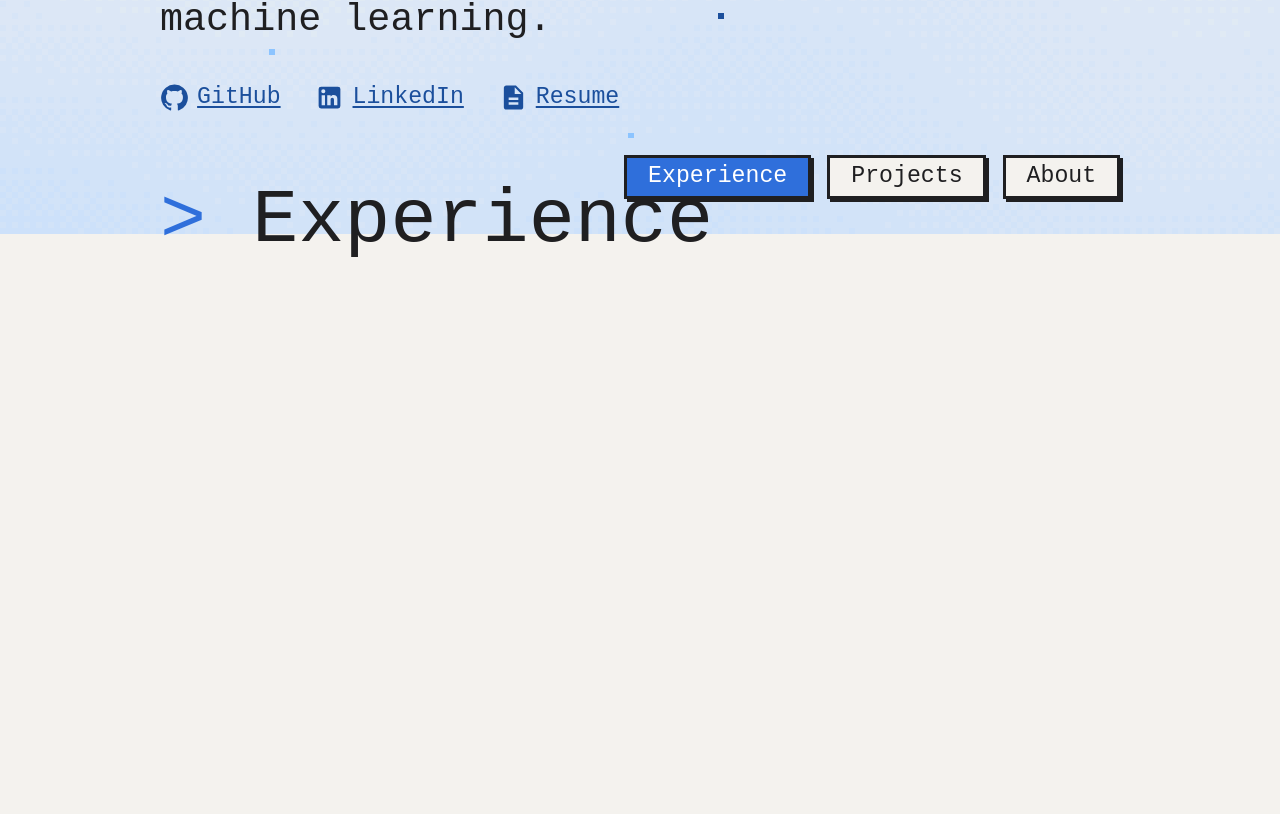
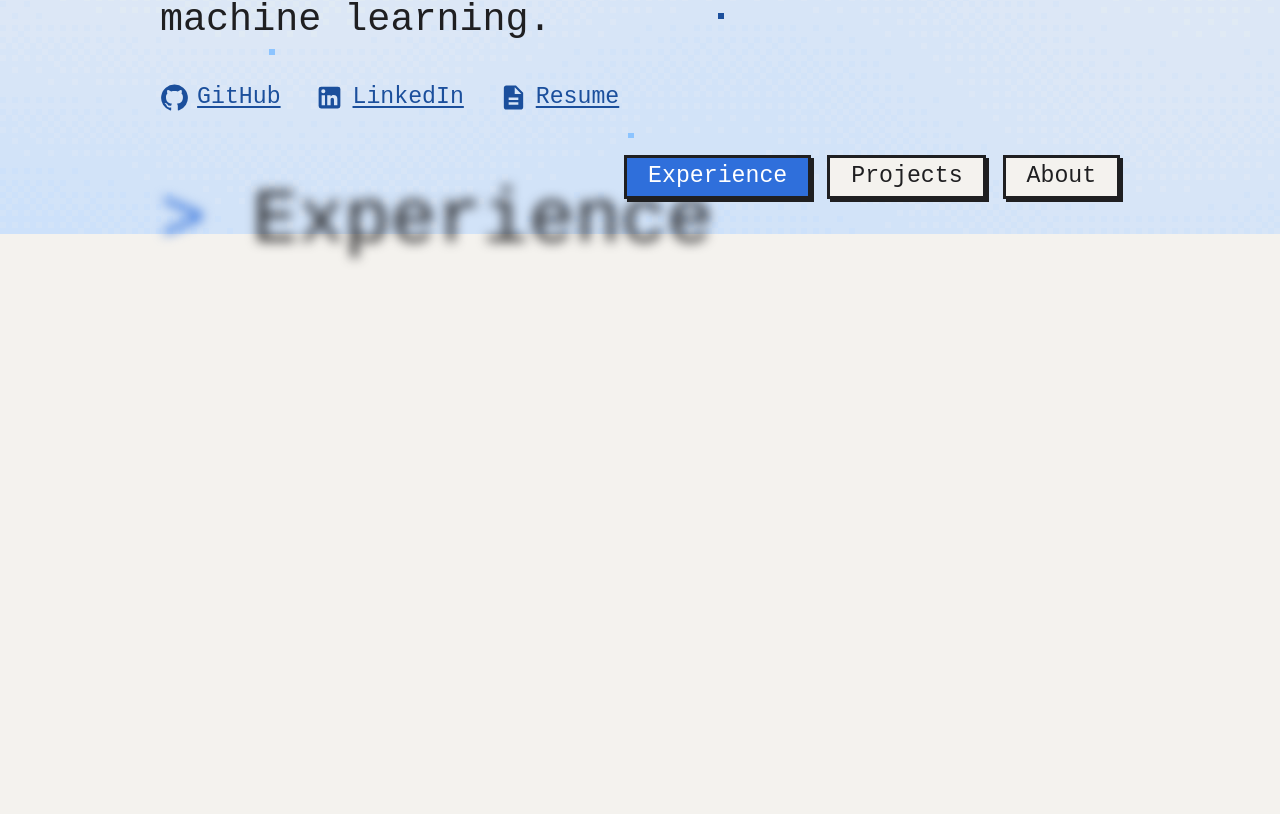
Before and after one commit to Jason-Wuuuu/Jason, a React (Vite) app: page / in a window 1280 px wide. Shown: the part 566-1380 px from the top of the page. Built offline with nearby package versions, Linux system fonts and the light colour scheme; a web font is replaced by a local one.

Commit message:
Blur the Experience peek until the first scroll, with a stepped transition
Co-Authored-By: Claude Sonnet 5.5 <noreply@anthropic.com>

```diff
--- a/src/App.jsx
+++ b/src/App.jsx
@@ -22,6 +22,14 @@ export default function App() {
     const onHash = () => setHash(location.hash);
     addEventListener("hashchange", onHash);
     return () => removeEventListener("hashchange", onHash);
+  }, []);
+
+  // At the very top, the Experience peek under the hero is blurred; the first scroll brings it into focus (see #experience in index.css).
+  useEffect(() => {
+    const update = () => document.documentElement.classList.toggle("scrolled", scrollY > 30);
+    update();
+    addEventListener("scroll", update, { passive: true });
+    return () => removeEventListener("scroll", update);
   }, []);
 
   if (hash.startsWith("#/admin")) {
--- a/src/index.css
+++ b/src/index.css
@@ -72,7 +72,8 @@ p { margin: 0 0 1rem; }
 main, footer { padding-inline: max(1.25rem, calc((100vw - 960px) / 2)); }
 section { padding-block: 4rem 1rem; }
 footer { padding-block: 4rem 8rem; color: var(--mute); }
-#experience { padding-top: 2rem; } /* tight under the hero, so its heading peeks on the first screen */
+#experience { padding-top: 2rem; filter: blur(6px); transition: filter .5s steps(5); } /* tight under the hero so it peeks on the first screen, blurred until you scroll */
+.scrolled #experience { filter: none; }
 
 /* hero */
 .hero { padding-top: 2.5rem; }
```
